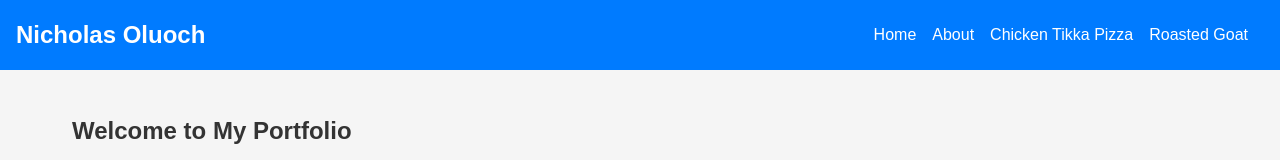
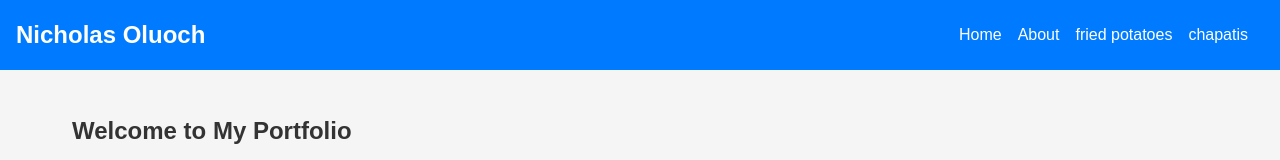
Before and after one commit to Nicholas2950/Nicholas2950, a plain HTML site: page index.html in a window 1280 px wide. Shown: the top 160 px of the page. Drawn offline with Linux system fonts and the light colour scheme.

Commit message:
Update index.html

```diff
--- a/index.html
+++ b/index.html
@@ -13,15 +13,15 @@
             <ul>
                 <li><a href="index.html">Home</a></li>
                 <li><a href="about.html">About</a></li>
-                <li><a href="recipe1.html">Chicken Tikka Pizza</a></li>
-                <li><a href="recipe2.html">Roasted Goat</a></li>
+                <li><a href="recipe1.html">fried potatoes</a></li>
+                <li><a href="recipe2.html">chapatis</a></li>
             </ul>
         </nav>
     </header>
     <main>
         <section class="hero">
             <h1>Welcome to My Portfolio</h1>
-            <img src="./images/bruce-mars-8YG31Xn4dSw-unsplash.jpg.crdownload" alt="A welcoming graphic representing my journey">
+            <img src="bruce-mars-8YG31Xn4dSw-unsplash.jpg.crdownload" alt="A welcoming graphic representing my journey">
             <p>Hi, I'm Nicholas Oluoch, an aspiring web developer. My dream is to make websites that are responsive and that have enhanced easier user interaction!</p>
             <button>Learn More About Me</button>
         </section>
```
